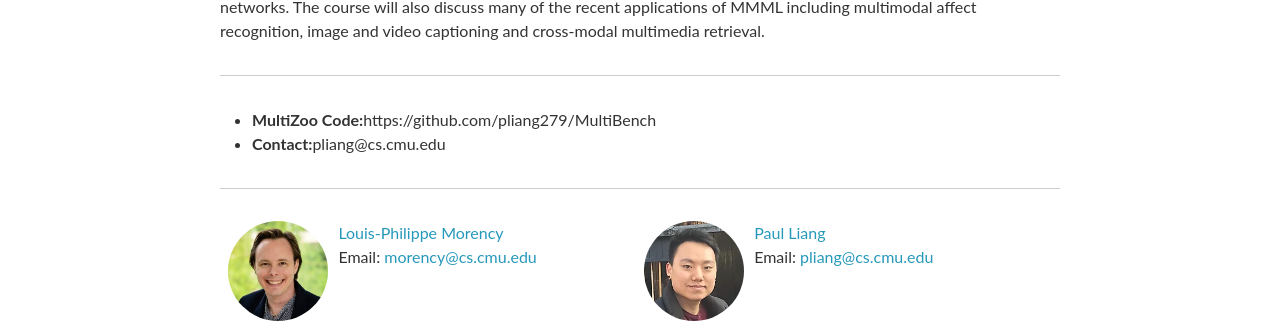
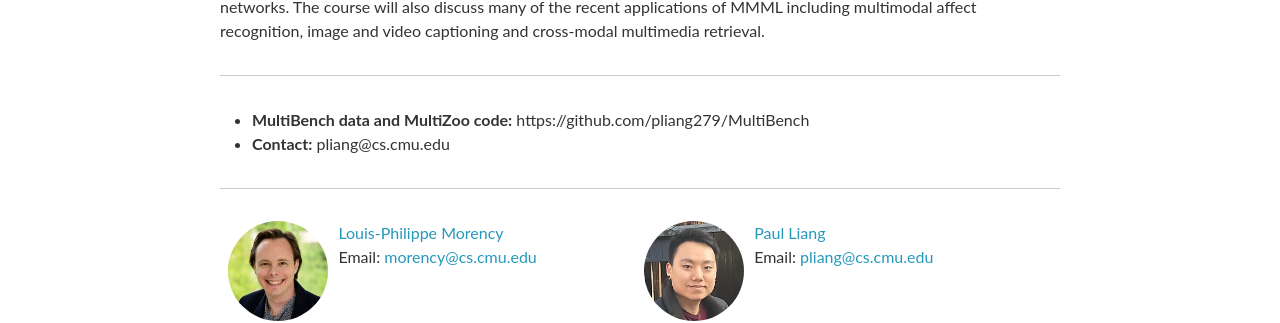
Before and after one commit to CMU-MultiComp-Lab/multibench, a Jekyll site: the page index.html, which Jekyll copies as it is, in a window 1280 px wide and 1372 px high. Shown: the part 598-921 px from the top of the window. Built offline with Jekyll 4.4.1, drawn with Linux system fonts in a browser that asks for light colours; nearby versions of some CDN libraries; library files that are not in the unit come from our copies; comment, search, counter and statistics services are not loaded.

Commit message:
Update index.html

```diff
--- a/index.html
+++ b/index.html
@@ -91,8 +91,8 @@ multimodal affect recognition, image and video captioning and cross-modal multim
 <hr />
 
 <ul>
-  <li><strong>MultiZoo Code:</strong>https://github.com/pliang279/MultiBench</li>
-  <li><strong>Contact:</strong>pliang@cs.cmu.edu</li>
+  <li><strong>MultiBench data and MultiZoo code:</strong> https://github.com/pliang279/MultiBench</li>
+  <li><strong>Contact:</strong> pliang@cs.cmu.edu</li>
 </ul>
 
 <hr />
```
